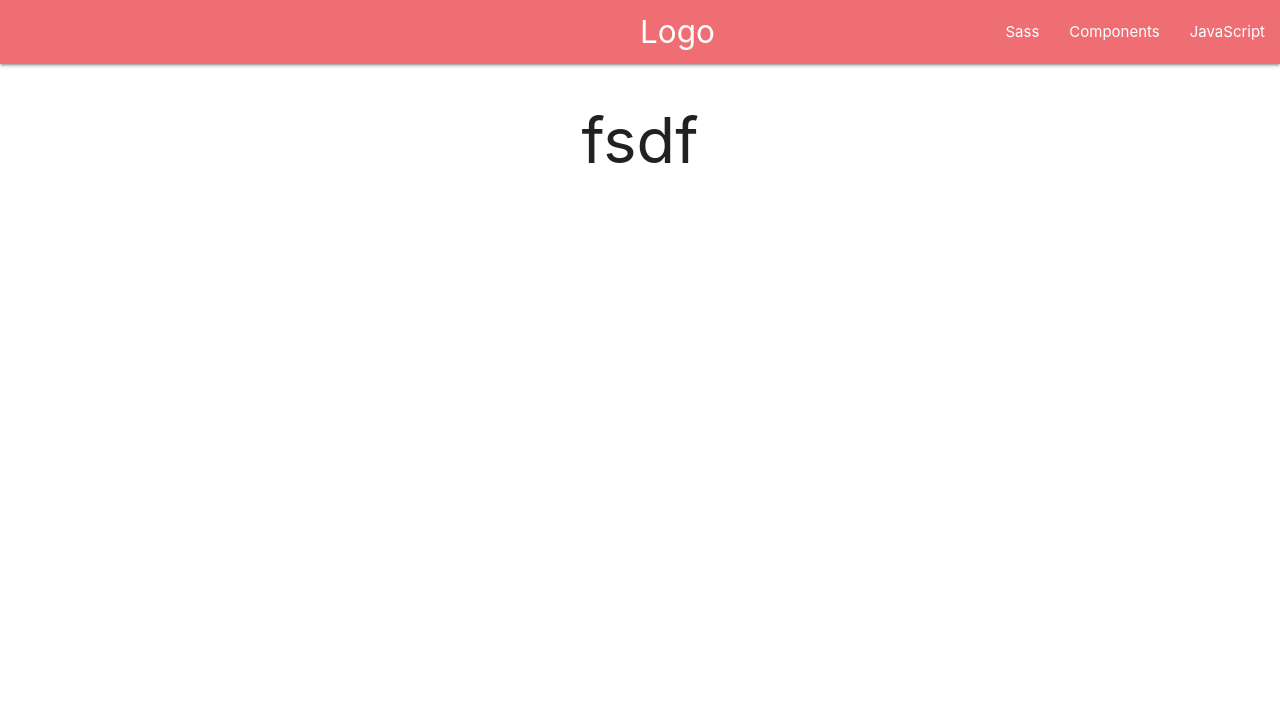
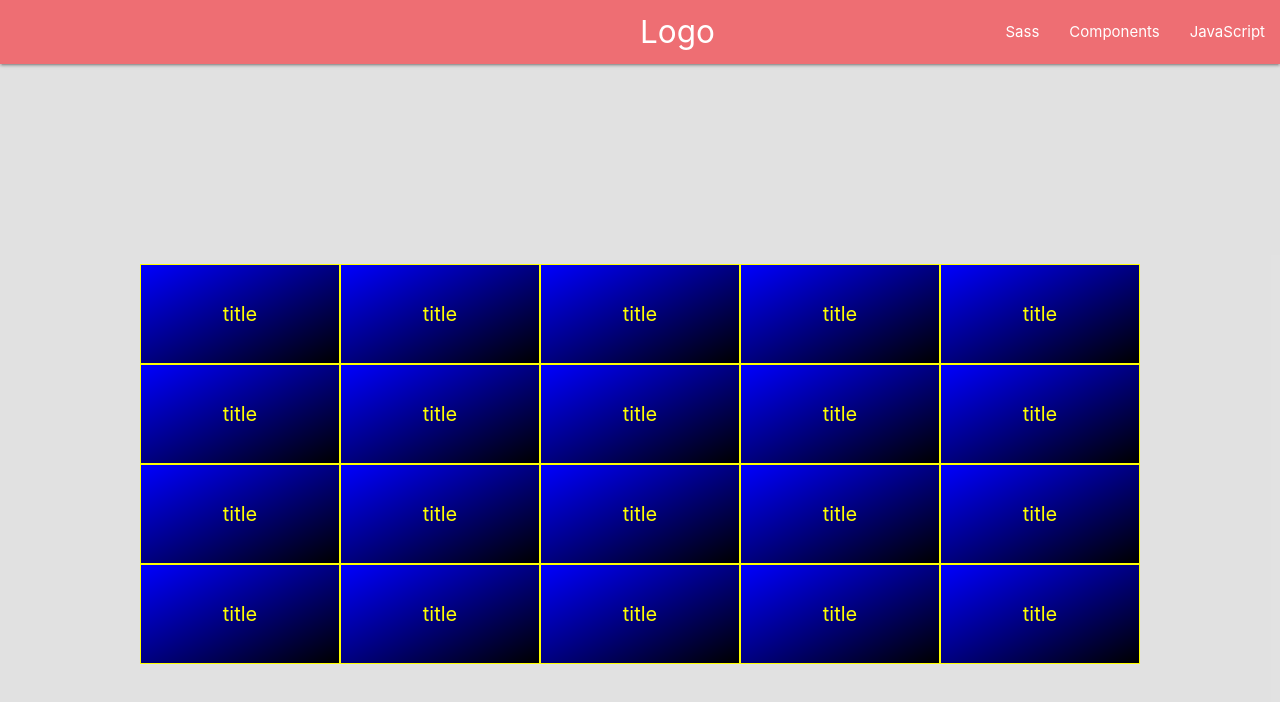
Before and after one commit to DrebnitskyKirill/YourGame, a React (Create React App) app in the folder client/: page / in a window 1280 px wide. Shown: the top 702 px of the page. Built offline with nearby package versions, Linux system fonts and the light colour scheme.

Commit message:
Board create

```diff
--- a/client/src/components/App/App.jsx
+++ b/client/src/components/App/App.jsx
@@ -11,7 +11,9 @@ import Nav from '../Nav/Nav';
 // import {store} from '../../redux/store'
 // import PostParams from '../PostParams/PostParams';
 import React from "react";
-import Home from "../Home/Home";
+// import Home from "../Home/Home";
+import Game from '../Game/Game';
+import Home from '../Home/Home';
 
 function App() {
 
@@ -21,7 +23,7 @@ function App() {
         <BrowserRouter>
           <Nav />
           <Routes>
-            <Route path="/" element={<Home />} />
+            <Route path="/" element={<Game />} />
           </Routes>
         </BrowserRouter>
       {/* </Provider> */}
--- /dev/null
+++ b/client/src/components/Game/Game.css
@@ -0,0 +1,33 @@
+.wrapper{
+  min-height: 100vh;
+  width: 100%;
+  background: #2222;
+  display: flex;
+  justify-content: center;
+  align-items:center;
+  flex-direction: column;
+}
+.board{
+  width: 1000px;
+  height: 400px;
+  background: linear-gradient(to top left, rgb(0, 0, 0), blue);;
+  display: flex;
+  flex-wrap: wrap;
+}
+.theme{
+  width: 200px;
+  height: 100px;
+  background:linear-gradient(to top left, rgb(0, 0, 0), blue);
+  color:yellow;
+  border: 1px solid yellow;
+  cursor: pointer;
+  outline: none;
+  font-size: 20px;
+  display: flex;
+  justify-content: center;
+  align-items: center;
+}
+.theme:hover{
+  background: rgb(13, 126, 154);
+  transition: .3s all ease;
+}
--- /dev/null
+++ b/client/src/components/Game/Game.jsx
@@ -0,0 +1,30 @@
+import React from 'react'
+import './Game.css'
+export default function Game() {
+  return (
+    <div className="wrapper">
+      <div className='board'>
+        <button className='theme'>title</button>
+        <button className='theme'>title</button>
+        <button className='theme'>title</button>
+        <button className='theme'>title</button>
+        <button className='theme'>title</button>
+        <button className='theme'>title</button>
+        <button className='theme'>title</button>
+        <button className='theme'>title</button>
+        <button className='theme'>title</button>
+        <button className='theme'>title</button>
+        <button className='theme'>title</button>
+        <button className='theme'>title</button>
+        <button className='theme'>title</button>
+        <button className='theme'>title</button>
+        <button className='theme'>title</button>
+        <button className='theme'>title</button>
+        <button className='theme'>title</button>
+        <button className='theme'>title</button>
+        <button className='theme'>title</button>
+        <button className='theme'>title</button>
+      </div>
+    </div>
+  )
+}
--- a/client/src/components/Home/Home.jsx
+++ b/client/src/components/Home/Home.jsx
@@ -2,8 +2,10 @@ import React from 'react'
 
 export default function Home() {
   return (
-    <div>
-    <h1>fsdf</h1>
+    <div className='logo'>
+    <div className='img'>
+    <img style={{width:900, height:500}} src='https://rblogger.ru/img2012/reports07/svoya-igra/IMG_8729.jpg'/>
+    </div>
     </div>
   )
 }
--- a/client/src/components/Nav/Nav.jsx
+++ b/client/src/components/Nav/Nav.jsx
@@ -4,9 +4,9 @@ export default function Nav() {
   return (
     <>
   <nav>
-    <div class="nav-wrapper">
-      <a href="#" class="brand-logo">Logo</a>
-      <ul id="nav-mobile" class="right hide-on-med-and-down">
+    <div classNameName="nav-wrapper">
+      <a href="#" className="brand-logo">Logo</a>
+      <ul id="nav-mobile" className="right hide-on-med-and-down">
         <li><a href="sass.html">Sass</a></li>
         <li><a href="badges.html">Components</a></li>
         <li><a href="collapsible.html">JavaScript</a></li>
```
Also changed, not shown: client/src/components/Home/Home.css (added).
